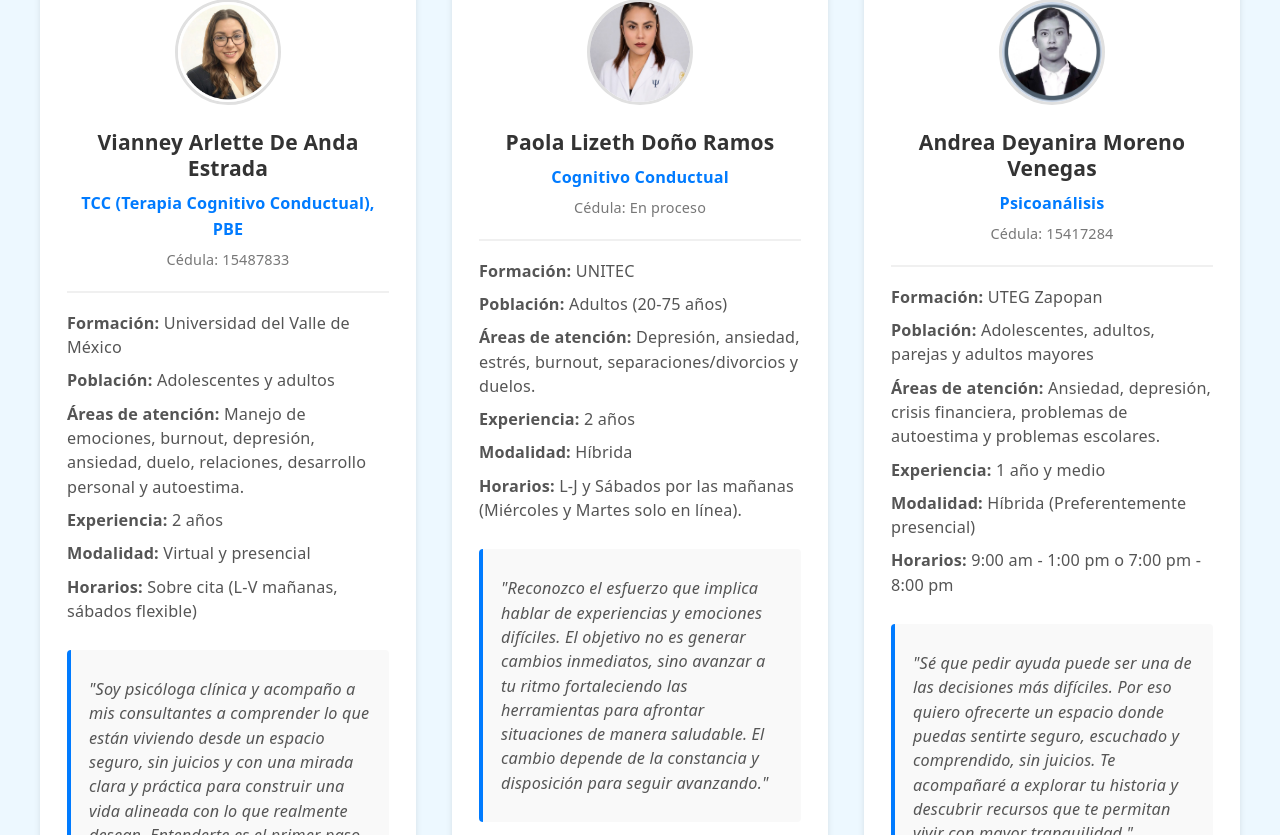
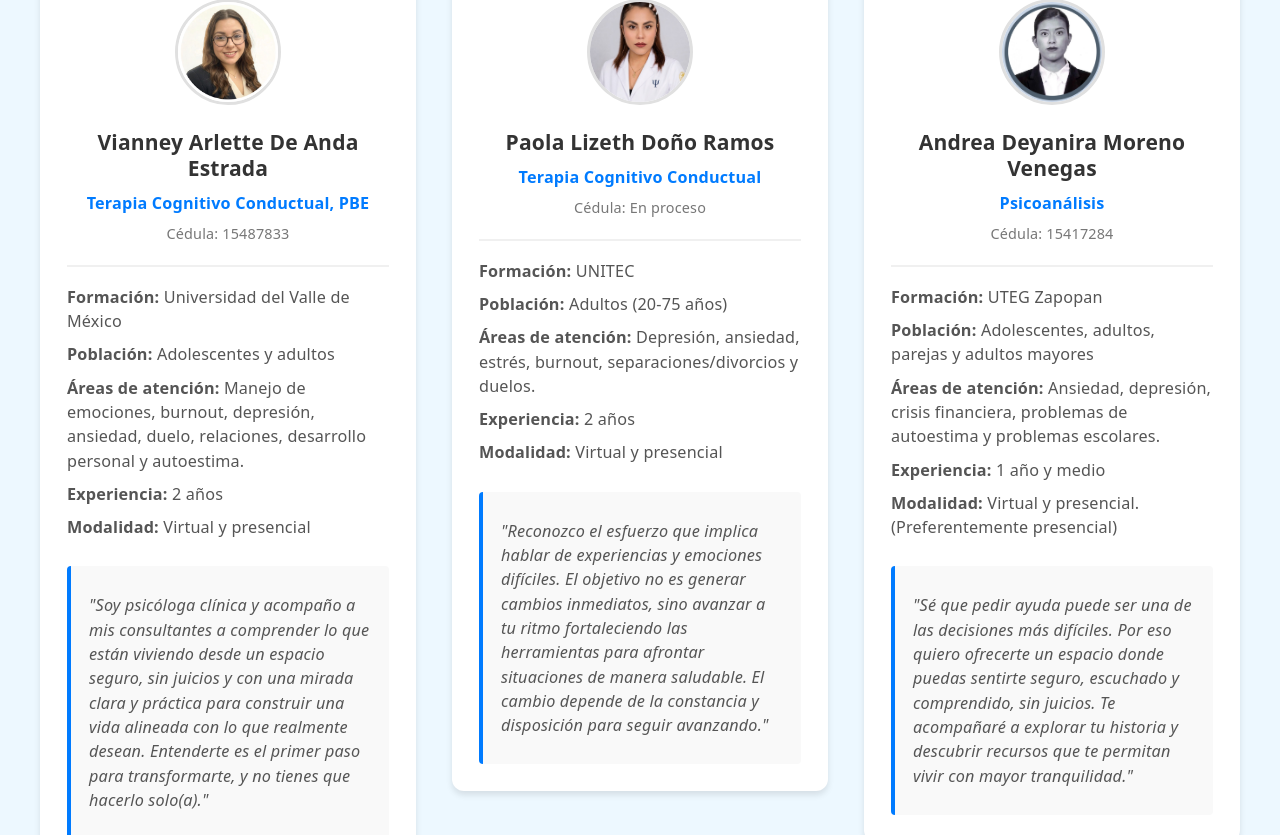
Before and after one commit to sofiafgm/profesional-profiles, a React (Vite) app: page / in a window 1280 px wide. Shown: the part 1685-2520 px from the top of the page. Built offline with nearby package versions, Linux system fonts and the light colour scheme.

Commit message:
Update Professional content

```diff
--- a/src/components/Professional/Professional.tsx
+++ b/src/components/Professional/Professional.tsx
@@ -12,7 +12,6 @@ const Professional: React.FC<ProfessionalProps> = ({
   areas,
   experience,
   modality,
-  schedule,
   message,
   imageUrl
 }) => {
@@ -33,7 +32,6 @@ const Professional: React.FC<ProfessionalProps> = ({
         <p><strong>Áreas de atención:</strong> {areas}</p>
         <p><strong>Experiencia:</strong> {experience}</p>
         <p><strong>Modalidad:</strong> {modality}</p>
-        <p><strong>Horarios:</strong> {schedule}</p>
 
         <div className="professional-message">
           <p><em>"{message}"</em></p>
--- a/src/data/Content.ts
+++ b/src/data/Content.ts
@@ -30,12 +30,11 @@ export const PROFILES = [
     name: "Vianney Arlette De Anda Estrada",
     cedula: "15487833",
     institution: "Universidad del Valle de México",
-    approach: "TCC (Terapia Cognitivo Conductual), PBE",
+    approach: "Terapia Cognitivo Conductual, PBE",
     population: "Adolescentes y adultos",
     areas: "Manejo de emociones, burnout, depresión, ansiedad, duelo, relaciones, desarrollo personal y autoestima.",
     experience: "2 años",
     modality: "Virtual y presencial",
-    schedule: "Sobre cita (L-V mañanas, sábados flexible)",
     message: "Soy psicóloga clínica y acompaño a mis consultantes a comprender lo que están viviendo desde un espacio seguro, sin juicios y con una mirada clara y práctica para construir una vida alineada con lo que realmente desean. Entenderte es el primer paso para transformarte, y no tienes que hacerlo solo(a).",
     imageUrl: "/vianney.jpeg"
   },
@@ -44,12 +43,11 @@ export const PROFILES = [
     name: "Paola Lizeth Doño Ramos",
     cedula: "En proceso",
     institution: "UNITEC",
-    approach: "Cognitivo Conductual",
+    approach: "Terapia Cognitivo Conductual",
     population: "Adultos (20-75 años)",
     areas: "Depresión, ansiedad, estrés, burnout, separaciones/divorcios y duelos.",
     experience: "2 años",
-    modality: "Híbrida",
-    schedule: "L-J y Sábados por las mañanas (Miércoles y Martes solo en línea).",
+    modality: "Virtual y presencial",
     message: "Reconozco el esfuerzo que implica hablar de experiencias y emociones difíciles. El objetivo no es generar cambios inmediatos, sino avanzar a tu ritmo fortaleciendo las herramientas para afrontar situaciones de manera saludable. El cambio depende de la constancia y disposición para seguir avanzando.",
     imageUrl: "/paola.jpeg"
   },
@@ -62,8 +60,7 @@ export const PROFILES = [
     population: "Adolescentes, adultos, parejas y adultos mayores",
     areas: "Ansiedad, depresión, crisis financiera, problemas de autoestima y problemas escolares.",
     experience: "1 año y medio",
-    modality: "Híbrida (Preferentemente presencial)",
-    schedule: "9:00 am - 1:00 pm o 7:00 pm - 8:00 pm",
+    modality: "Virtual y presencial. (Preferentemente presencial)",
     message: "Sé que pedir ayuda puede ser una de las decisiones más difíciles. Por eso quiero ofrecerte un espacio donde puedas sentirte seguro, escuchado y comprendido, sin juicios. Te acompañaré a explorar tu historia y descubrir recursos que te permitan vivir con mayor tranquilidad.",
     imageUrl: "/andrea.jpeg"
   },
@@ -76,8 +73,7 @@ export const PROFILES = [
     population: "General (Especialidad en niños de 3 a 12 años y parejas)",
     areas: "El 'aquí y ahora', conciencia de uno mismo, responsabilidad personal e integración de emociones, pensamientos y conductas.",
     experience: "6 años",
-    modality: "Presencial, en línea o híbrida",
-    schedule: "10:00 am - 1:00 pm y 4:00 pm - 9:00 pm",
+    modality: "Virtual y presencial",
     message: "Te doy la bienvenida a un espacio de confianza y respeto. Mi propósito es acompañarte a desarrollar una mayor conciencia de ti mismo, comprender tus emociones y descubrir nuevas maneras de relacionarte contigo y con los demás desde la autenticidad y la responsabilidad.",
     imageUrl: "/cinthia.jpeg"
   }
```
